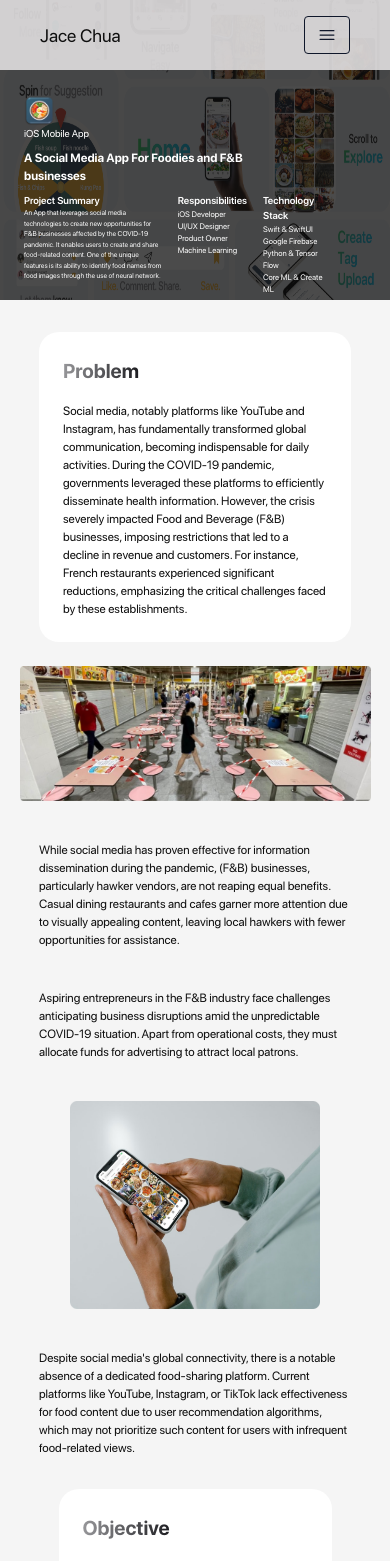
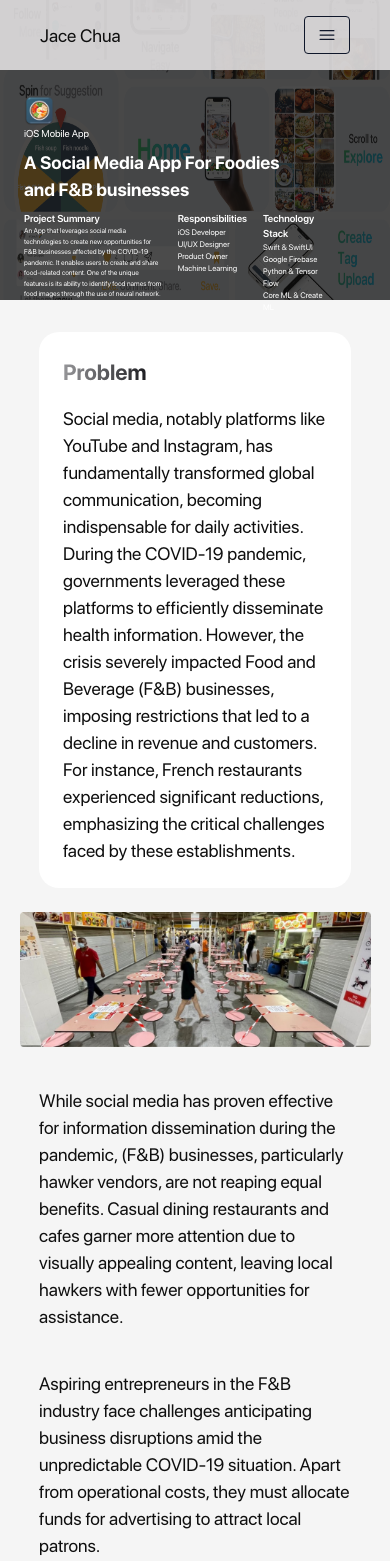
Before and after one commit to JiXiangChua/Portfolio-WebApp, a Next.js app: page /projects/tastee in a window 390 px wide. Shown: the top 1561 px of the page. Built offline with nearby package versions, Linux system fonts and the light colour scheme.

Commit message:
Made font size changes on Tastee project page

```diff
--- a/app/projects/tastee/page.tsx
+++ b/app/projects/tastee/page.tsx
@@ -9,7 +9,7 @@ const { tastee: TasteeData } = ProjectsData;
 
 export default function TasteePage() {
   return (
-    <main className="text-[12px] md:text-[16px] xl:text-[18px] text-[#0F0F0F] leading-1 xl:leading-[40px] bg-[#F5F5F5]">
+    <main className="text-[18px] lg:text-[22px] text-[#0F0F0F] leading-1 xl:leading-[40px] bg-[#F5F5F5]">
       <section id="project-banner">
         <ProjectBanner
           bannerImagePath={"/static/images/Tastee/Tastee-banner.png"}
@@ -38,7 +38,7 @@ export default function TasteePage() {
             className="w-[90%] md:w-[60%]"
           />
         </div>
-        <div className="w-[80%] md:w-[50%] flex flex-col gap-10 my-10">
+        <div className="w-[80%] md:w-[70%] xl:w-[50%] flex flex-col gap-10 my-10">
           <p>{TasteeData.problem.descriptions[0]}</p>
           <p>{TasteeData.problem.descriptions[1]}</p>
         </div>
@@ -72,14 +72,14 @@ export default function TasteePage() {
           <p className="py-4 md:my-8">{TasteeData.research.descriptions[0]}</p>
           <p>{TasteeData.research.descriptions[1]}</p>
         </div>
-        <div className="flex flex-col md:flex-row justify-between items-center my-4 md:my-10">
+        <div className="flex flex-col xl:flex-row justify-between items-center my-4 md:my-10">
           <Image
             src={"/static/images/Tastee/Tastee-research-1.png"}
             alt={"research-1"}
             width={0}
             height={0}
             sizes="1"
-            className="w-[60%] md:w-[33%]"
+            className="w-[80%] xl:w-[33%]"
           />
           <Image
             src={"/static/images/Tastee/Tastee-research-2.png"}
@@ -87,7 +87,7 @@ export default function TasteePage() {
             width={0}
             height={0}
             sizes="1"
-            className="w-[60%] md:w-[33%]"
+            className="w-[80%] xl:w-[33%]"
           />
           <Image
             src={"/static/images/Tastee/Tastee-research-3.png"}
@@ -95,7 +95,7 @@ export default function TasteePage() {
             width={0}
             height={0}
             sizes="1"
-            className="w-[60%] md:w-[33%]"
+            className="w-[80%] xl:w-[33%]"
           />
         </div>
         <div className="w-[80%]">
--- a/app/ui/components/CardText/index.tsx
+++ b/app/ui/components/CardText/index.tsx
@@ -16,7 +16,7 @@ const CardText = memo((props: CardTextProp) => {
       } rounded-[20px] px-6 md:px-10 py-6 md:py-10 my-6 md:my-10`}
     >
       <h3
-        className={`text-[20px] xl:text-[32px] font-bold ${
+        className={`text-[22px] md:text-[28px] xl:text-[32px] font-bold ${
           gradientText
             ? "bg-gradient-to-r from-[#969699] to-[#1E1E22] inline-block text-transparent bg-clip-text"
             : ""
@@ -24,7 +24,7 @@ const CardText = memo((props: CardTextProp) => {
       >
         {title}
       </h3>
-      <p className="mt-4">{text}</p>
+      <p className="mt-4 text-[18px] md:text-[22px]">{text}</p>
     </div>
   );
 });
```
